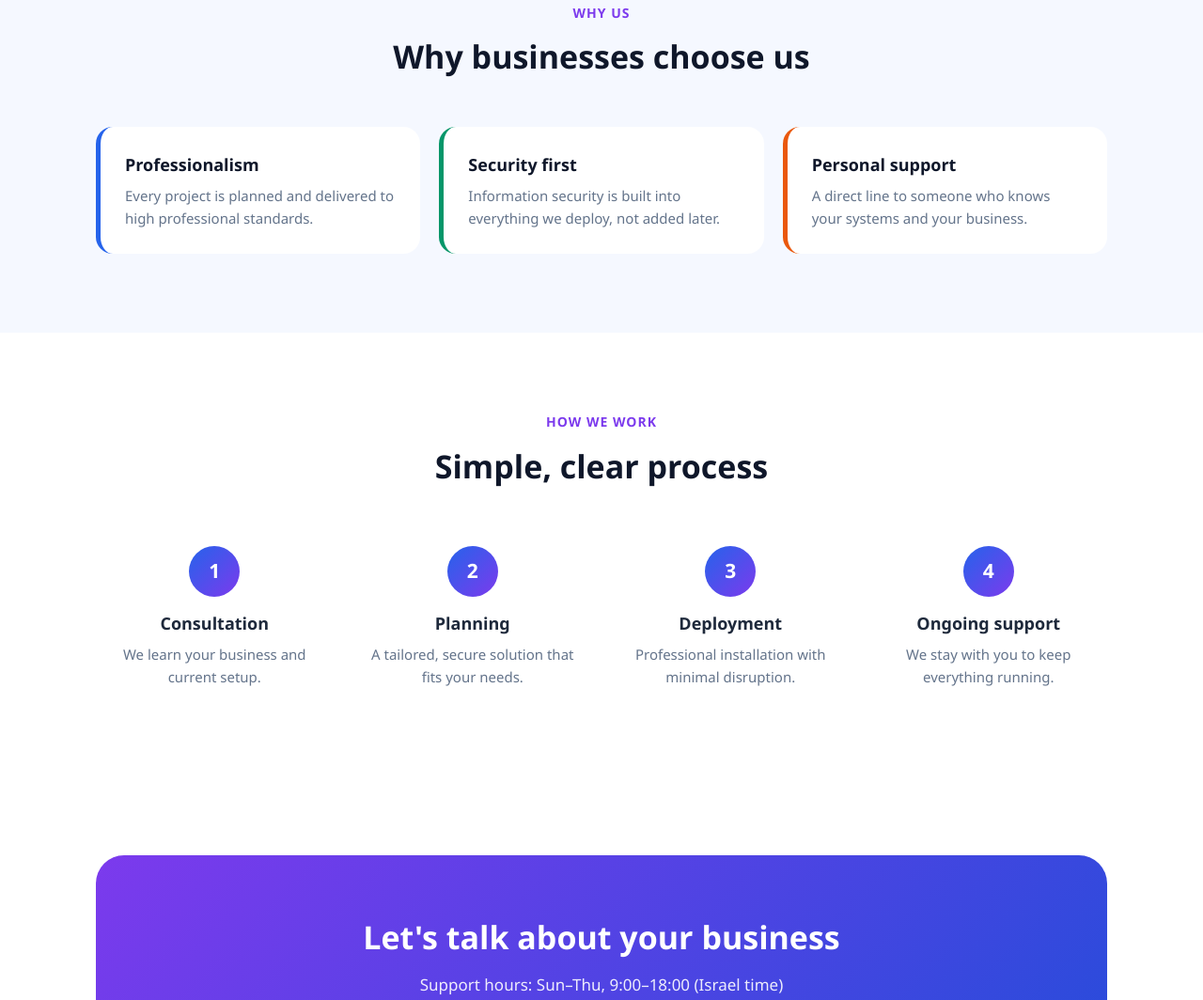
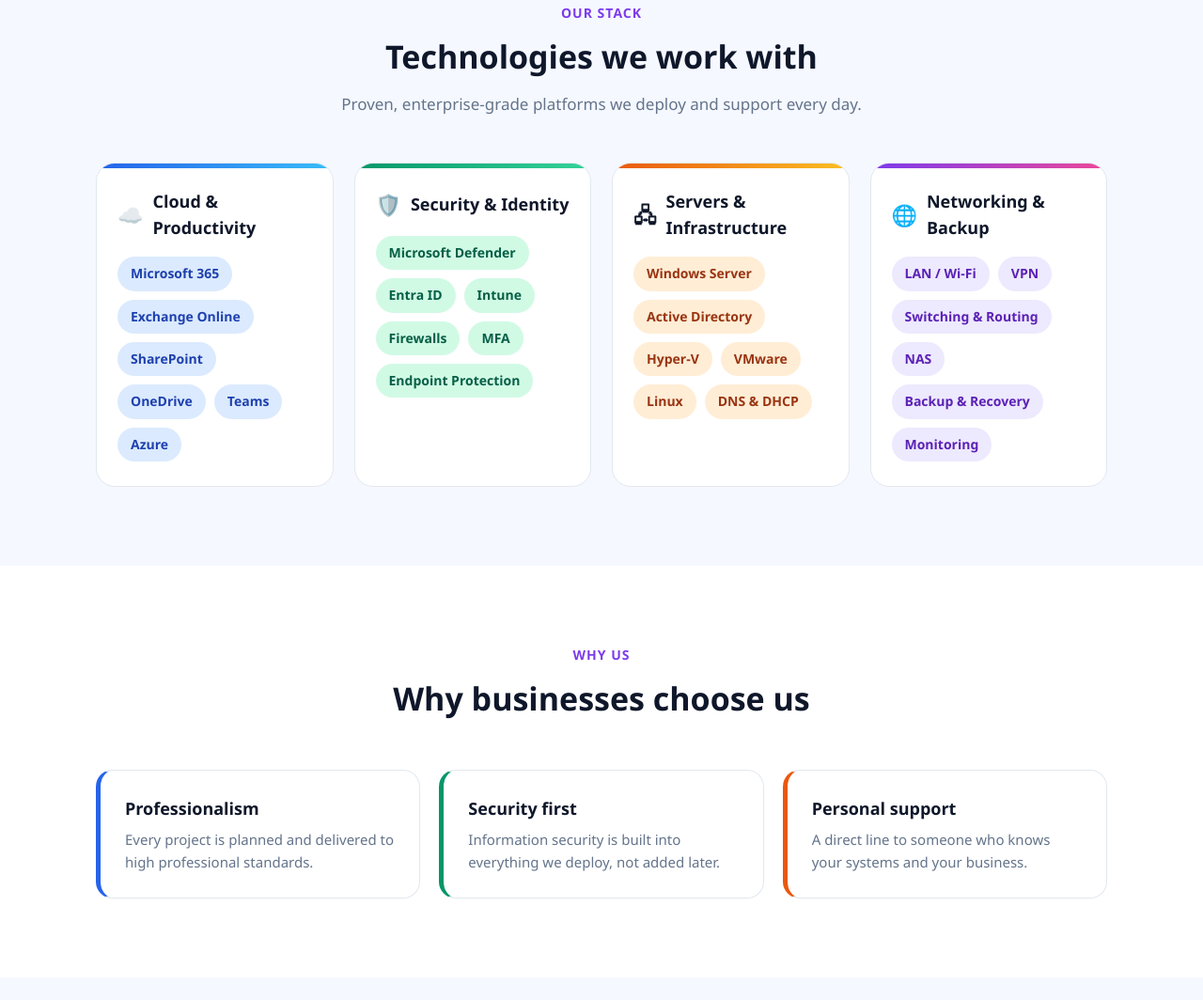
Before and after one commit to yehudacomputers/website, a plain HTML site: page index.html in a window 1280 px wide. Shown: the part 1413-2477 px from the top of the page at 94% size. Drawn offline with Linux system fonts and the light colour scheme.

Commit message:
Update technologies section and footer content

```diff
--- a/index.html
+++ b/index.html
@@ -44,12 +44,28 @@
   .card p{color:#64748b;font-size:15px}
   .b1{background:#dbeafe}.b2{background:#d1fae5}.b3{background:#ffedd5}.b4{background:#ede9fe}
   .alt{background:#f5f8ff}
+  .tech{display:grid;grid-template-columns:repeat(auto-fit,minmax(250px,1fr));gap:22px}
+  .tgroup{background:#fff;border-radius:20px;padding:26px 22px;border:1px solid #e2e8f0;position:relative;overflow:hidden}
+  .tgroup:before{content:"";position:absolute;top:0;left:0;right:0;height:5px}
+  .tg1:before{background:linear-gradient(90deg,#2563eb,#38bdf8)}
+  .tg2:before{background:linear-gradient(90deg,#059669,#34d399)}
+  .tg3:before{background:linear-gradient(90deg,#ea580c,#fbbf24)}
+  .tg4:before{background:linear-gradient(90deg,#7c3aed,#ec4899)}
+  .tgroup h4{font-size:18px;color:#0f172a;margin-bottom:16px;display:flex;align-items:center;gap:10px}
+  .tgroup h4 span{font-size:22px}
+  .chips{display:flex;flex-wrap:wrap;gap:9px}
+  .chip{padding:7px 14px;border-radius:999px;font-size:14px;font-weight:600;transition:.2s}
+  .chip:hover{transform:translateY(-2px)}
+  .tg1 .chip{background:#dbeafe;color:#1e40af}
+  .tg2 .chip{background:#d1fae5;color:#065f46}
+  .tg3 .chip{background:#ffedd5;color:#9a3412}
+  .tg4 .chip{background:#ede9fe;color:#5b21b6}
   .why{display:grid;grid-template-columns:repeat(auto-fit,minmax(230px,1fr));gap:20px}
-  .why div{background:#fff;border-radius:18px;padding:26px;border-left:5px solid #2563eb}
-  .why div:nth-child(2){border-color:#059669}.why div:nth-child(3){border-color:#ea580c}
+  .why div{background:#fff;border-radius:18px;padding:26px;border-left:5px solid #2563eb;border:1px solid #e2e8f0;border-left:5px solid #2563eb}
+  .why div:nth-child(2){border-left-color:#059669}.why div:nth-child(3){border-left-color:#ea580c}
   .why h4{font-size:18px;margin-bottom:6px;color:#0f172a}
   .why p{color:#64748b;font-size:15px}
-  .steps{display:grid;grid-template-columns:repeat(auto-fit,minmax(220px,1fr));gap:22px;counter-reset:s}
+  .steps{display:grid;grid-template-columns:repeat(auto-fit,minmax(220px,1fr));gap:22px}
   .step{text-align:center;padding:10px}
   .num{width:54px;height:54px;border-radius:50%;background:linear-gradient(135deg,#2563eb,#7c3aed);color:#fff;font-weight:800;font-size:21px;display:flex;align-items:center;justify-content:center;margin:0 auto 14px}
   .step h4{font-size:18px;margin-bottom:6px}
@@ -71,12 +87,12 @@
 
 <nav><div class="container nav-in">
   <a href="#" class="logo">Yehuda<span>Computers</span></a>
-  <div class="links"><a href="#services">Services</a><a href="#why">Why us</a><a href="#process">How we work</a><a href="#contact">Contact</a></div>
+  <div class="links"><a href="#services">Services</a><a href="#tech">Technologies</a><a href="#why">Why us</a><a href="#process">How we work</a><a href="#contact">Contact</a></div>
   <a href="#contact" class="btn btn-nav">Get in touch</a>
 </div></nav>
 
 <header class="hero"><div class="container hero-in">
-  <div class="pill">Microsoft Partner</div>
+  <div class="pill">IT &amp; Security Solutions</div>
   <h1>Advanced IT solutions for businesses, built on professionalism and security</h1>
   <p>We deploy advanced IT systems with a strong emphasis on information security, and provide comprehensive, ongoing support so your systems stay stable, secure and reliable.</p>
   <div class="cta">
@@ -95,7 +111,29 @@
   </div>
 </div></section>
 
-<section id="why" class="alt"><div class="container">
+<section id="tech" class="alt"><div class="container">
+  <div class="head"><div class="tag">Our stack</div><h2>Technologies we work with</h2><p>Proven, enterprise-grade platforms we deploy and support every day.</p></div>
+  <div class="tech">
+    <div class="tgroup tg1">
+      <h4><span>☁️</span>Cloud &amp; Productivity</h4>
+      <div class="chips"><span class="chip">Microsoft 365</span><span class="chip">Exchange Online</span><span class="chip">SharePoint</span><span class="chip">OneDrive</span><span class="chip">Teams</span><span class="chip">Azure</span></div>
+    </div>
+    <div class="tgroup tg2">
+      <h4><span>🛡️</span>Security &amp; Identity</h4>
+      <div class="chips"><span class="chip">Microsoft Defender</span><span class="chip">Entra ID</span><span class="chip">Intune</span><span class="chip">Firewalls</span><span class="chip">MFA</span><span class="chip">Endpoint Protection</span></div>
+    </div>
+    <div class="tgroup tg3">
+      <h4><span>🖧</span>Servers &amp; Infrastructure</h4>
+      <div class="chips"><span class="chip">Windows Server</span><span class="chip">Active Directory</span><span class="chip">Hyper-V</span><span class="chip">VMware</span><span class="chip">Linux</span><span class="chip">DNS &amp; DHCP</span></div>
+    </div>
+    <div class="tgroup tg4">
+      <h4><span>🌐</span>Networking &amp; Backup</h4>
+      <div class="chips"><span class="chip">LAN / Wi-Fi</span><span class="chip">VPN</span><span class="chip">Switching &amp; Routing</span><span class="chip">NAS</span><span class="chip">Backup &amp; Recovery</span><span class="chip">Monitoring</span></div>
+    </div>
+  </div>
+</div></section>
+
+<section id="why"><div class="container">
   <div class="head"><div class="tag">Why us</div><h2>Why businesses choose us</h2></div>
   <div class="why">
     <div><h4>Professionalism</h4><p>Every project is planned and delivered to high professional standards.</p></div>
@@ -104,7 +142,7 @@
   </div>
 </div></section>
 
-<section id="process"><div class="container">
+<section id="process" class="alt"><div class="container">
   <div class="head"><div class="tag">How we work</div><h2>Simple, clear process</h2></div>
   <div class="steps">
     <div class="step"><div class="num">1</div><h4>Consultation</h4><p>We learn your business and current setup.</p></div>
@@ -126,7 +164,7 @@
   </div>
 </div></section>
 
-<footer>© Yehuda Computers · Advanced IT &amp; Cloud Services · Microsoft Partner</footer>
+<footer>© Yehuda Computers · Advanced IT &amp; Security Solutions</footer>
 
 </body>
 </html>
```
